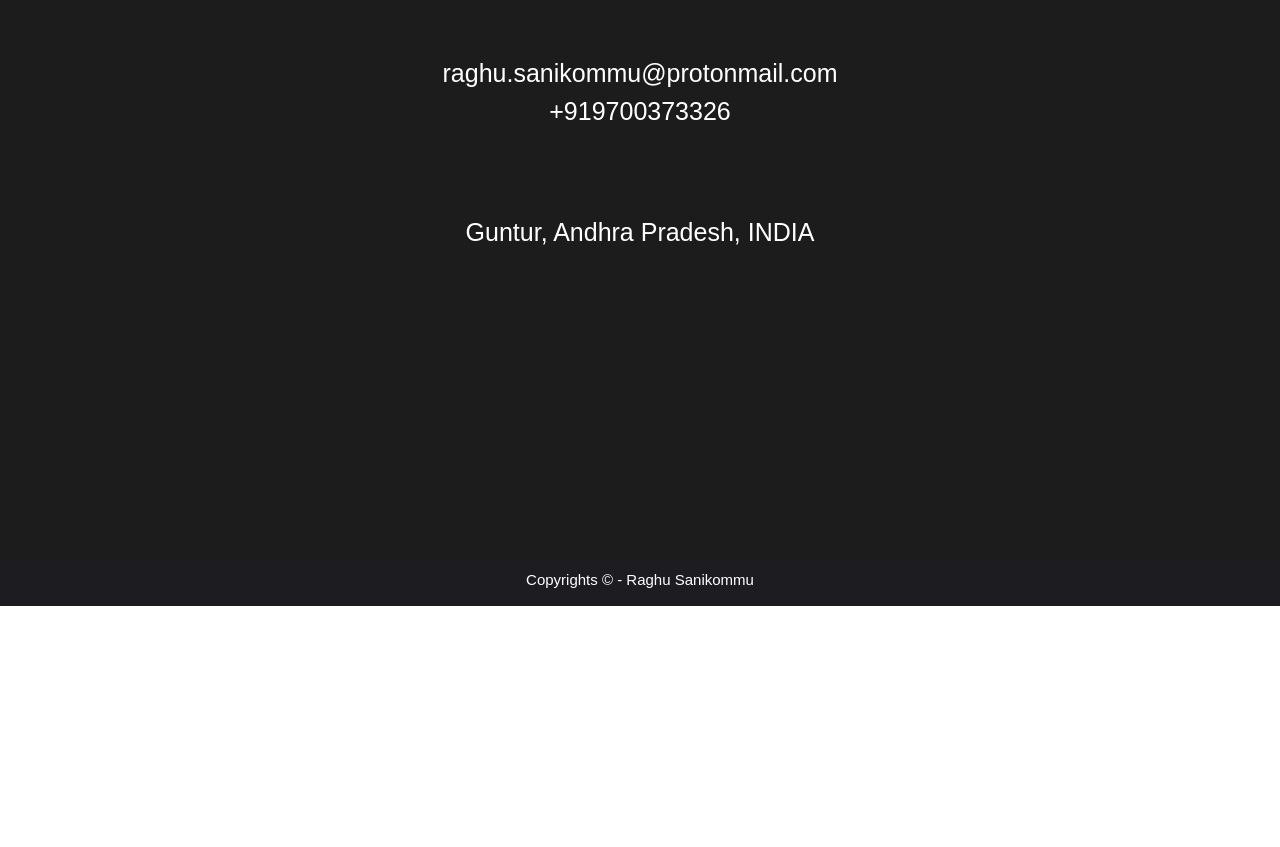
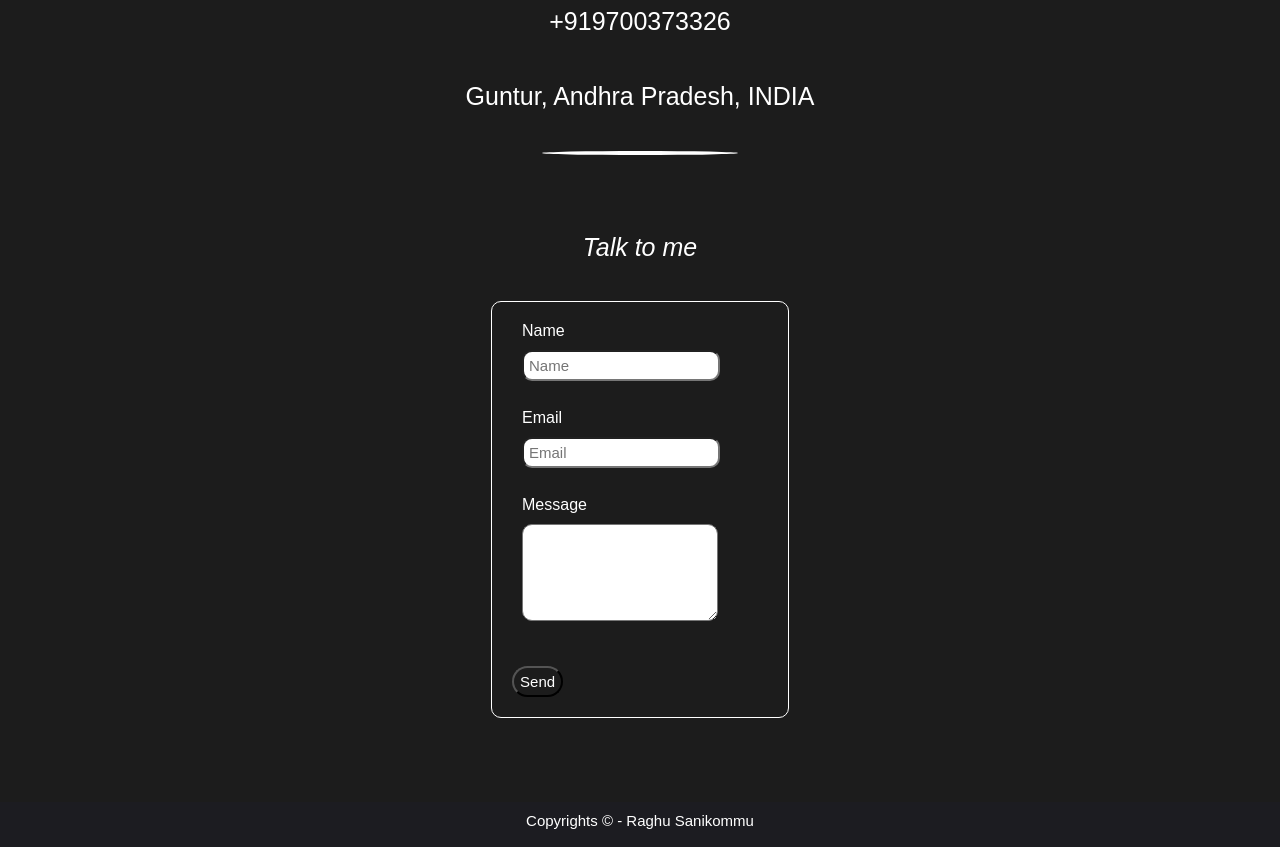
Before and after one commit to raghu-sanikommu/portfolio, a plain HTML site: page contact.html in a window 1280 px wide. Shown: the part 299-1146 px from the top of the page. Before the commit the page ends 905 px from the top, so only its background shows below. Drawn offline with Linux system fonts and the light colour scheme.

Commit message:
added form
Added contact form to deploy in netlify with recaptcha.

```diff
--- a/contact.html
+++ b/contact.html
@@ -22,9 +22,23 @@
 			<a href="https://www.linkedin.com/in/raghu-reddy-898981198/" target="_blank"><img src="img/li.jpg"></a>
 			<a href="https://www.facebook.com/raghusekhar.sanikommu" target="_blank"><img src="img/fb2.jpg"></a>
 			<a href="https://www.instagram.com/raghu_svr/" target="_blank"><img src="img/insta2.png"></a>
-			<p> raghu.sanikommu@protonmail.com <br> +919700373326</p>
-			<p>Guntur, Andhra Pradesh, INDIA</p>
+			<p> raghureddy.sanikommu@gmail.com <br> +919700373326 <br><br>Guntur, Andhra Pradesh, INDIA</p>
+			<div class="divline"> </div>
+
+			<p> <i>Talk to me </i> </p>
+			<form class="form" method="POST" data-netlify="true">
+				<label> Name </label> <br>
+				<input type="text" name="Name" placeholder="Name" /> <br> <br>
+				<label> Email </label> <br>
+				<input type="email" name="Email" placeholder="Email" /> <br> <br>
+				<label> Message </label> <br>
+				<textarea rows="5" name="Message">  </textarea> <br> <br>
+				<button class="btn"> Send </button>
+				<div data-netlify-recaptcha="true"> </div>
+			</form>
+			<p> </p>
 		</section>
+
 
 		<footer style="padding-top: 10px;">
 			Copyrights &copy - Raghu Sanikommu
--- a/css/style.css
+++ b/css/style.css
@@ -70,6 +70,10 @@ body {
 	width: 20%;
 	background: #1c1c1c;
 	border-radius: 20px;
+	color: white;
+	cursor: pointer;
+	font-size: 15px;
+	padding: 5px 5px 5px 5px;
 }
 
 .btn a {
@@ -98,8 +102,9 @@ footer {
 
 /* Skills */
 .skill {
+	padding-top: 30px;
 	background: #1c1c1c;
-	height: 100vh;
+	min-height: 100vh;
 }
 
 .skill ul {
@@ -133,14 +138,14 @@ footer {
 /* Contact */
 .contact {
 	background: #1c1c1c;
-	height: 100vh;
 	margin-top: -20px;
-	margin-bottom: -20px;
+	margin-bottom: -25px;
+	min-height: 100vh;
 }
 
 .contact img {
 	width: 3%;
-	margin-top: 12%;
+	margin-top: 5%;
 	margin-left: 16%;
 	transition: 1.5s ease;
 }
@@ -158,5 +163,55 @@ footer {
 	opacity: 0.4;
 }
 
+.divline {
+	border: 2px solid white;
+	border-radius: 50%;
+	width: 15%;
+	margin: auto;
+}
+
+.form {
+	width: 20%;
+	margin: auto;
+	border: 1px white solid;
+	border-radius: 10px;
+	padding: 20px;
+	margin-bottom: 30px;
+	transition: width 2s ease;
+}
+
+.form:hover {
+	width: 25%;
+}
+
+.form label{
+	color: white;
+	font-family: sans-serif;
+	margin: 10px;
+}
+
+.form input{
+	width: 72%;
+	margin: 10px;
+	padding: 5px;
+	border-radius: 10px;
+	outline: none;
+	font-size: 15px;
+	font-family: sans-serif;
+}
+
+.form input[text] {
+	background: red;
+}
+
+.form textarea {
+	width: 72%;
+	margin: 10px;
+	padding: 5px;
+	border-radius: 10px;
+	outline: none;
+	font-size: 15px;
+	font-family: sans-serif;
+}
 
 /* media tags */
```
